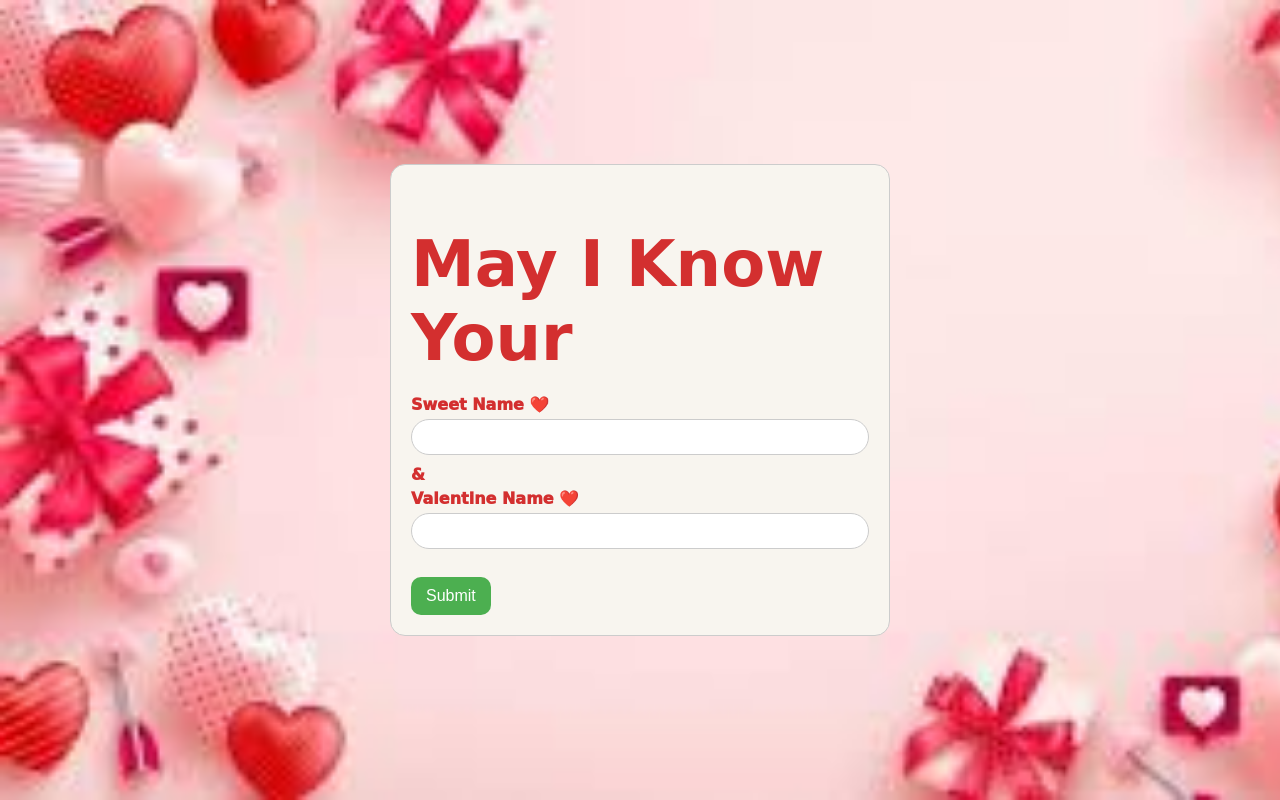
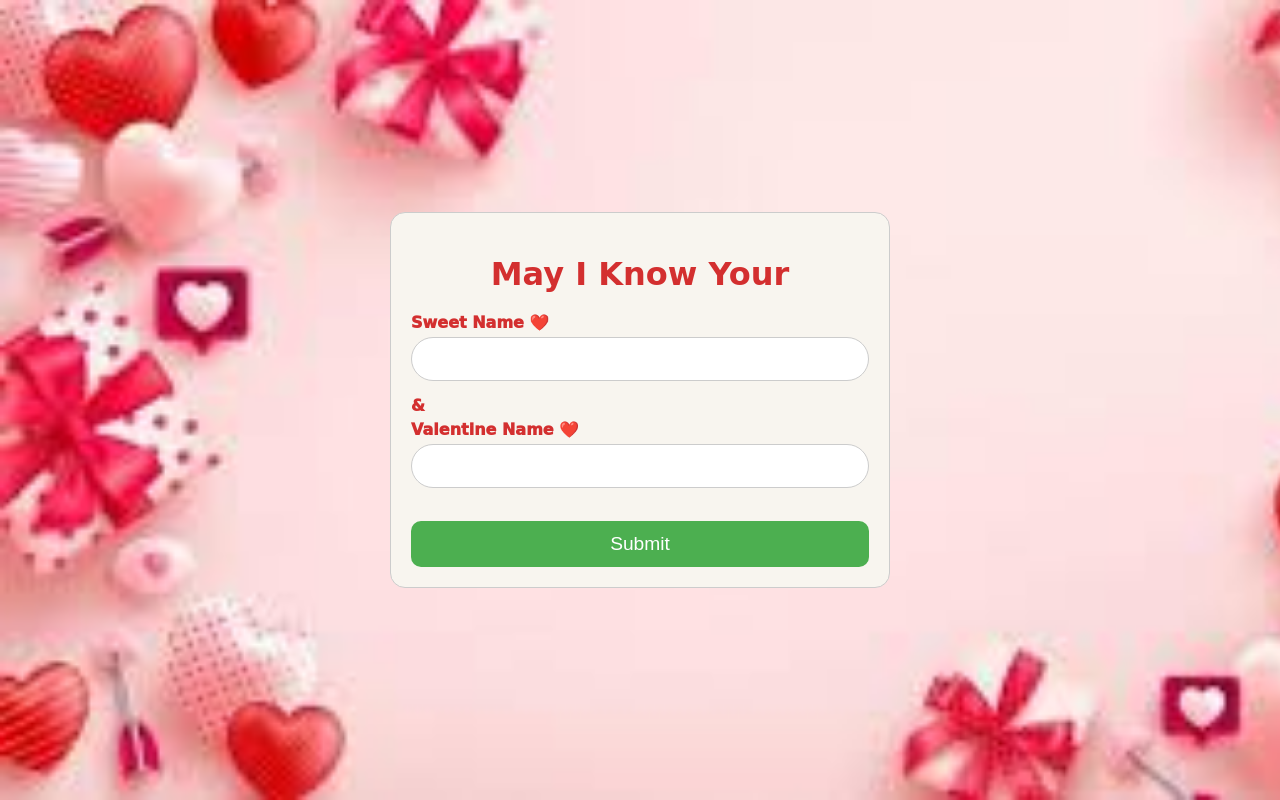
Before and after one commit to KandyKannan/Project-Valentine, a plain HTML site: page index.html in a window 1280 px wide. Drawn offline with Linux system fonts and the light colour scheme.

Commit message:
frontPage.css

```diff
--- a/frontPage.css
+++ b/frontPage.css
@@ -67,40 +67,3 @@ button {
 button:hover {
     background-color: #45a049;
 }
-
-
-/* Styles for larger screens (laptops and desktops) */
-@media (min-width: 768px) {
-    h1 {
-        font-size: 3em; /* Larger heading on desktop */
-        text-align: left; /* Align left on desktop */
-    }
-
-    form {
-        width: 500px; /* Back to original width on desktop */
-        margin: 50px auto; /* Increased margin on desktop */
-    }
-
-    input[type="text"] {
-        padding: 8px; /* Original padding on desktop */
-        margin-bottom: 10px; /* Original margin on desktop */
-        font-size: 1em; /* Back to original font size */
-    }
-
-    button {
-        padding: 10px 15px; /* Original padding on desktop */
-        font-size: 1em; /* Back to original font size */
-        width: auto; /* Button width adjusts to content */
-    }
-}
-
-
-/* Very large screens (optional) */
-@media (min-width: 1200px) {
-    h1 {
-        font-size: 4em; /* Even larger heading */
-    }
-    form {
-      width: 600px;
-    }
-}
```
